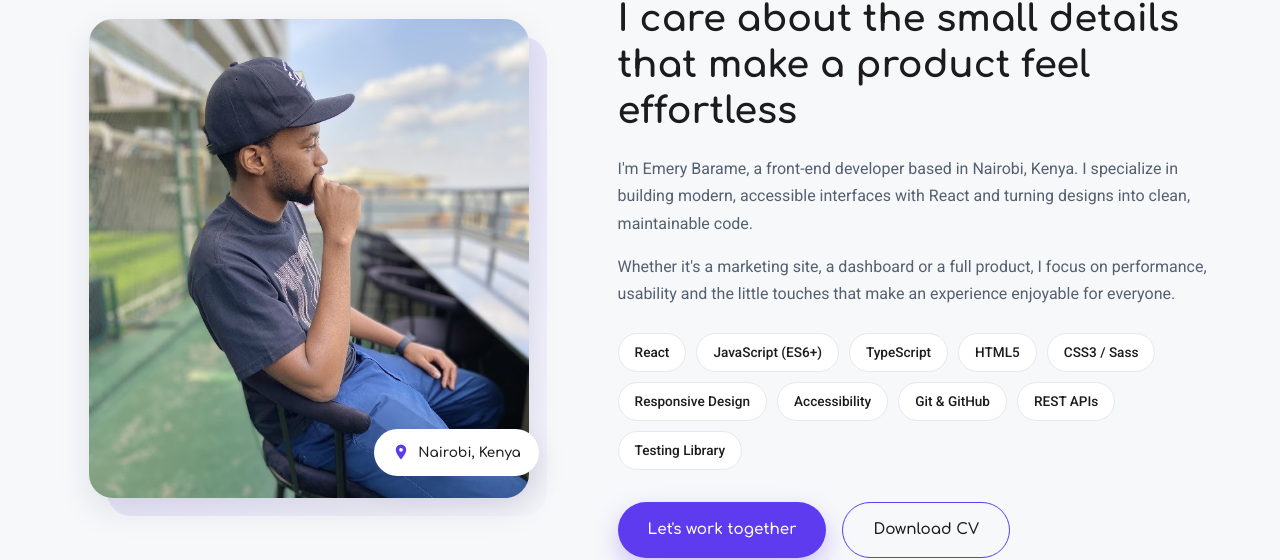
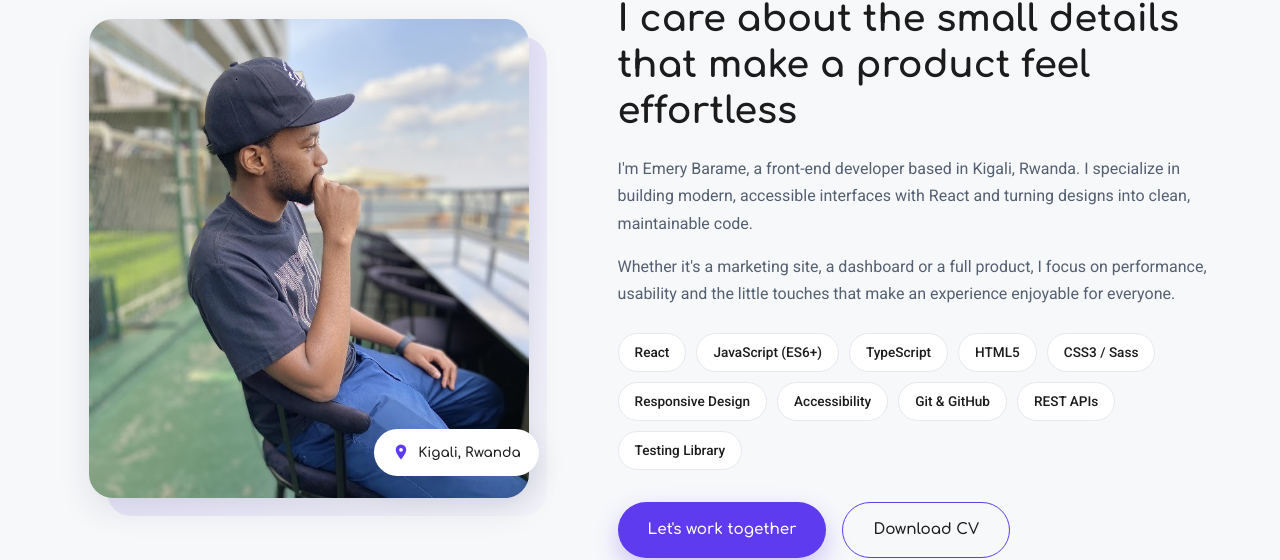
Before and after one commit to yankeedev/react-js-portifolio, a React (Create React App) app: page / in a window 1280 px wide. Shown: the part 1635-2195 px from the top of the page. Built offline with nearby package versions, Linux system fonts and the light colour scheme.

Commit message:
content: update experience to 2+ years

```diff
--- a/src/data/portfolio.js
+++ b/src/data/portfolio.js
@@ -5,8 +5,8 @@ export const profile = {
   tagline: 'I build fast, accessible and delightful web experiences.',
   heroDescription:
     'I craft modern interfaces with React and clean, maintainable code. From pixel-perfect landing pages to full web apps, I turn ideas into products people love to use.',
-  location: 'Nairobi, Kenya',
-  email: 'hello@emerybarame.dev',
+  location: 'Kigali, Rwanda',
+  email: 'emerybarame60@gmail.com',
   resumeUrl: '#',
   avatar: '/img/avatar-image.png',
   heroImage: '/img/hero_img.png',
@@ -30,7 +30,7 @@ export const socials = [
 ];
 
 export const stats = [
-  { value: '5+', label: 'Years of experience' },
+  { value: '2+', label: 'Years of experience' },
   { value: '40+', label: 'Projects shipped' },
   { value: '30+', label: 'Happy clients' },
 ];
```
Also changed, not shown: 1 other file (tests, documents, lock files or other folders).
